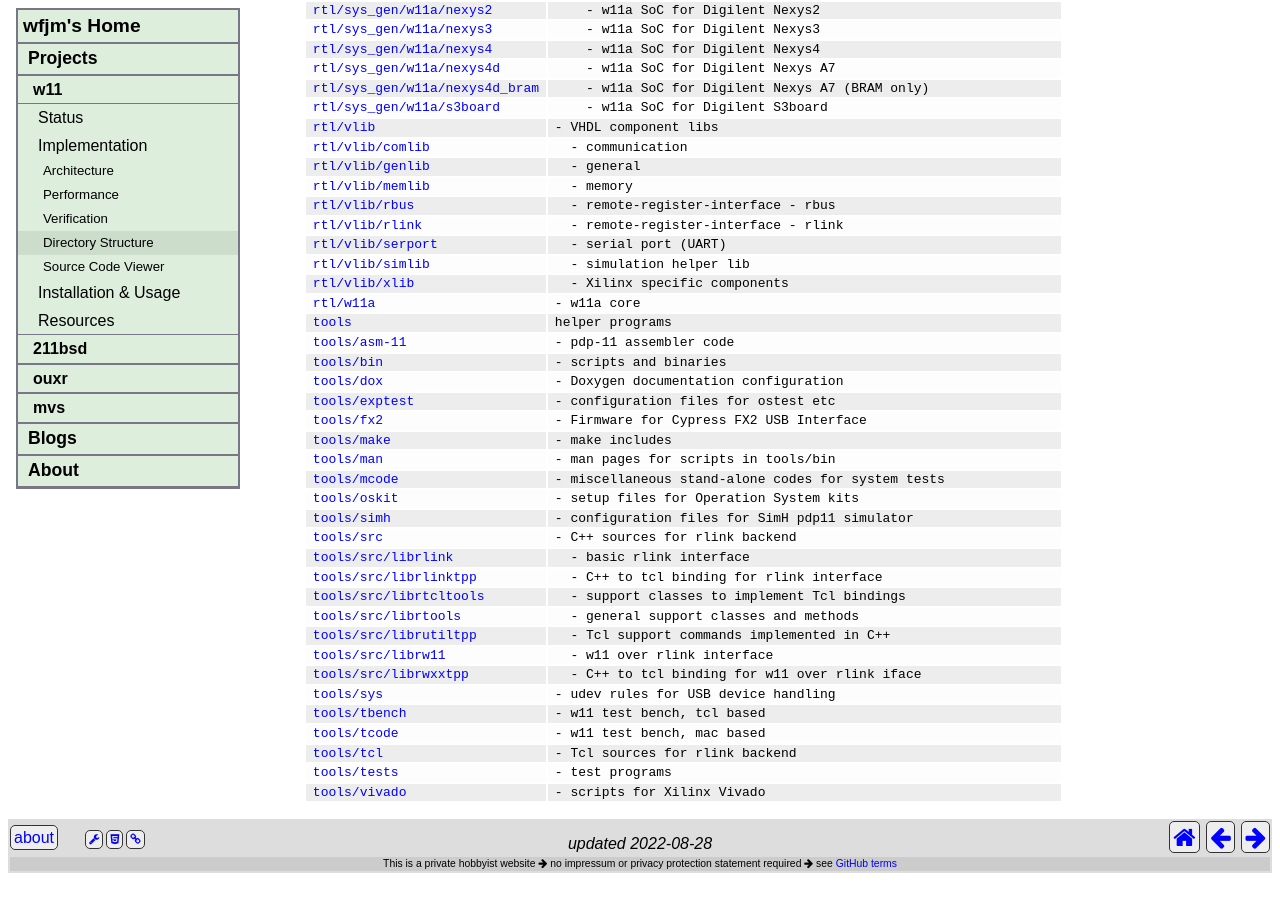
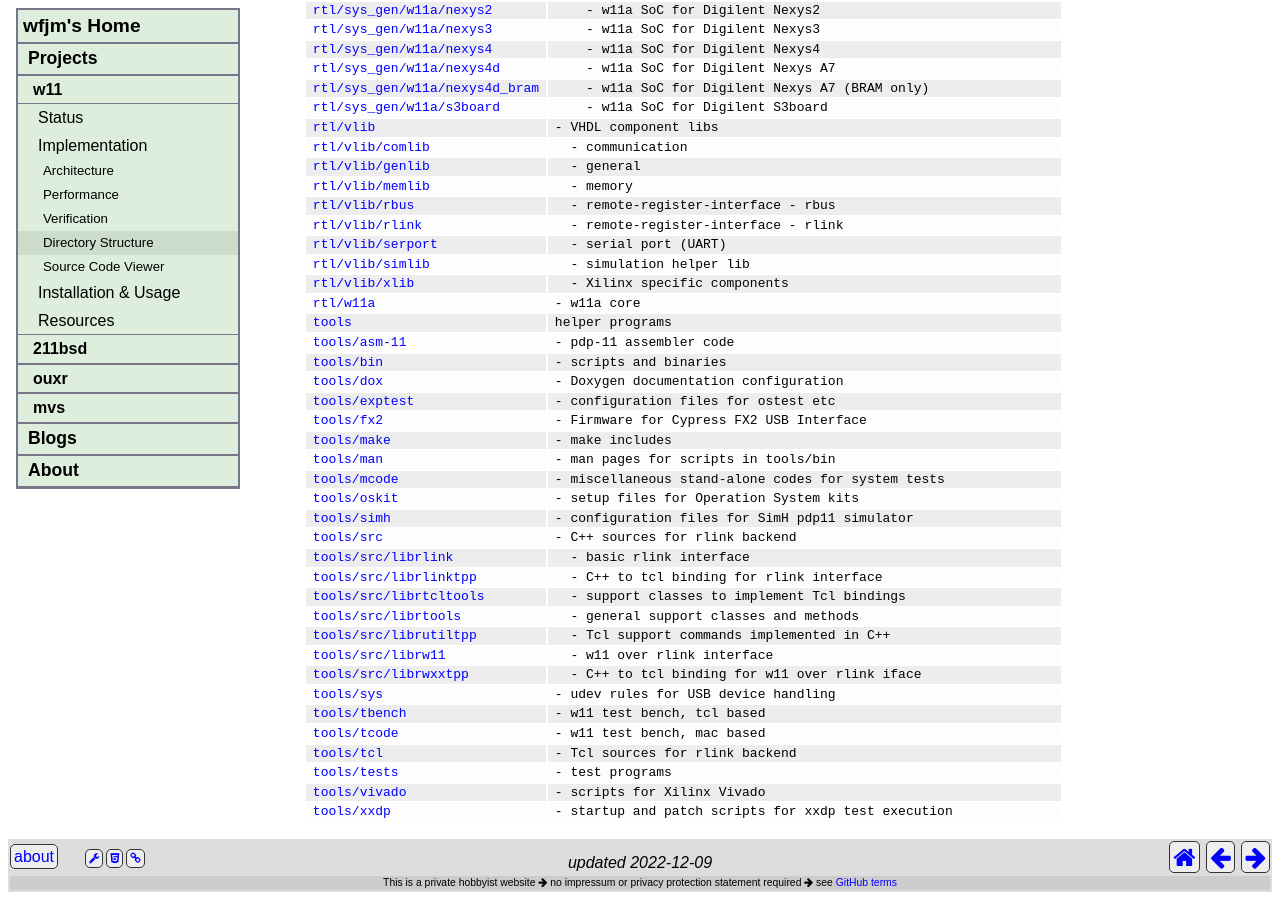
Before and after one commit to wfjm/wfjm.github.io, a Jekyll site: the page built from home/w11/impl/dirlayout.html, in a window 1280 px wide and 900 px high, scrolled down 987 px. Built offline with Jekyll 4.4.1, drawn with Linux system fonts in a browser that asks for light colours.

Commit message:
update dirlayout

```diff
--- a/home/w11/impl/dirlayout.html
+++ b/home/w11/impl/dirlayout.html
@@ -2,7 +2,7 @@
 title:  "Directory Layout"
 #
 my:
-  changedate: 2022-08-28
+  changedate: 2022-12-09
 #
   style: |
     .dl {
@@ -104,6 +104,7 @@ my:
   - ["tools/tcl",                    "- Tcl sources for rlink backend"]
   - ["tools/tests",                  "- test programs"]
   - ["tools/vivado",                 "- scripts for Xilinx Vivado"]
+  - ["tools/xxdp",                   "- startup and patch scripts for xxdp test execution"]
 ---
 
 <h2 id="h_dir_layout">Directory Structure of the Repository</h2>
```
